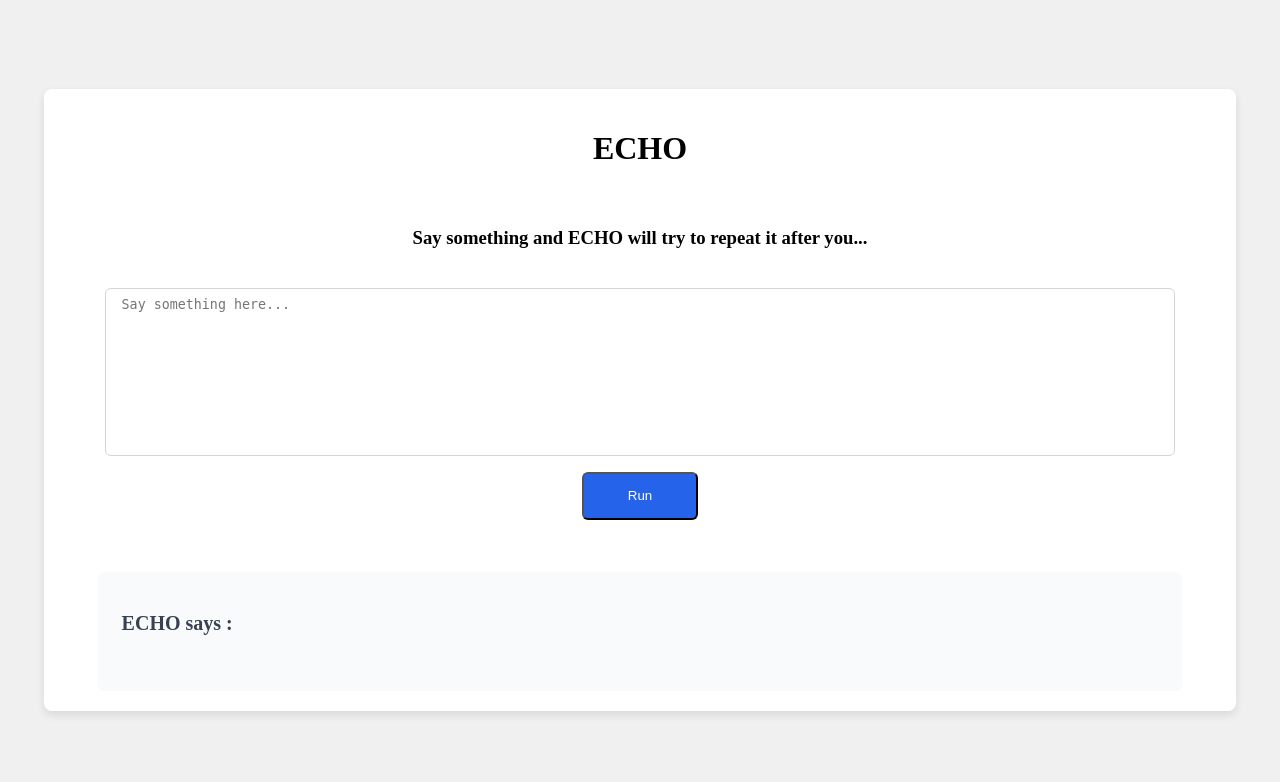
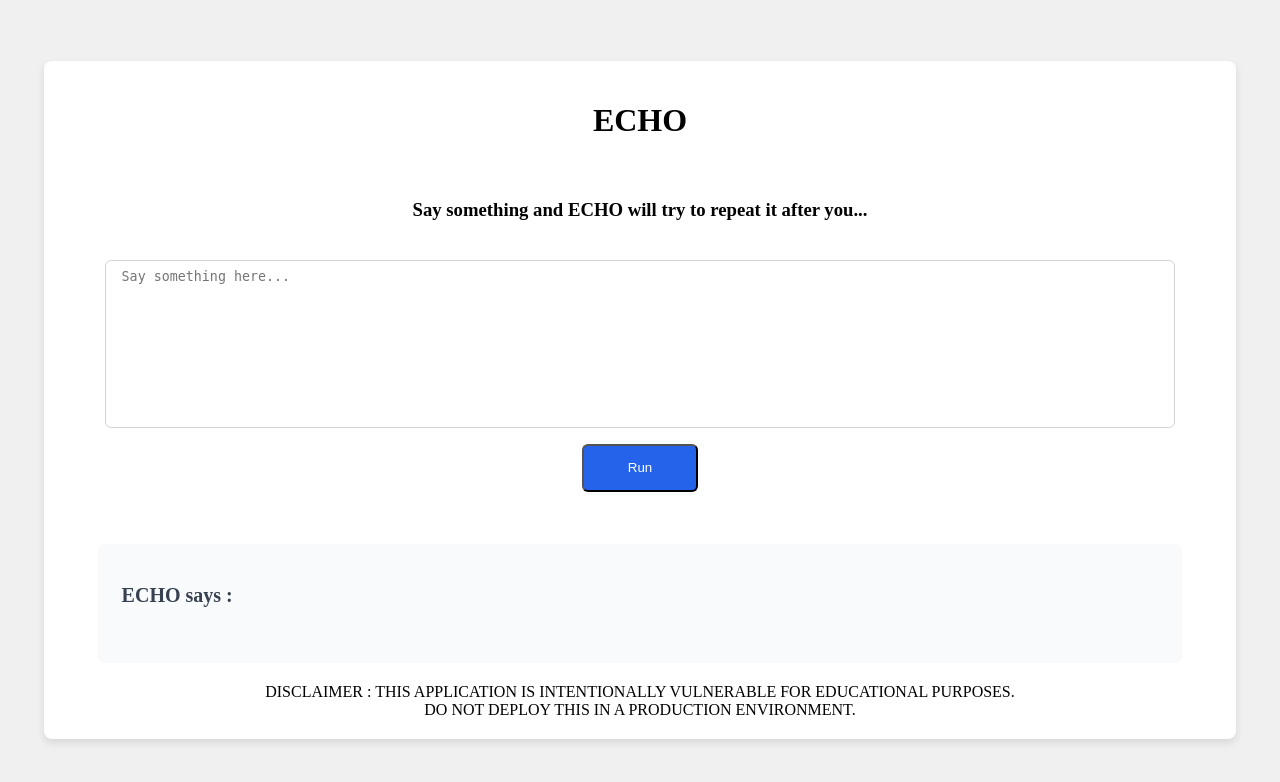
Before and after one commit to SoePhonePyae/ssti_echo, a Flask app: page / in a window 1280 px wide. Shown: the top 782 px of the page. Run offline with Flask 3, Linux system fonts and the light colour scheme.

Commit message:
Disclaimer added

```diff
--- a/app/static/style.css
+++ b/app/static/style.css
@@ -91,3 +91,7 @@ pre {
     overflow-y: auto;
     user-select: text;
 }
+
+.disclaimer {
+    text-align: center;
+}
--- a/app/templates/index.html
+++ b/app/templates/index.html
@@ -21,6 +21,11 @@
             <h2>ECHO says : </h2>
             <pre>{{ result | safe }}</pre>
         </div>
+
+        <div class="disclaimer">
+            DISCLAIMER : THIS APPLICATION IS INTENTIONALLY VULNERABLE FOR EDUCATIONAL PURPOSES.<br>
+            DO NOT DEPLOY THIS IN A PRODUCTION ENVIRONMENT.
+        </div>
     </div>
 
     <script>
```
Also changed, not shown: README.md (added).
